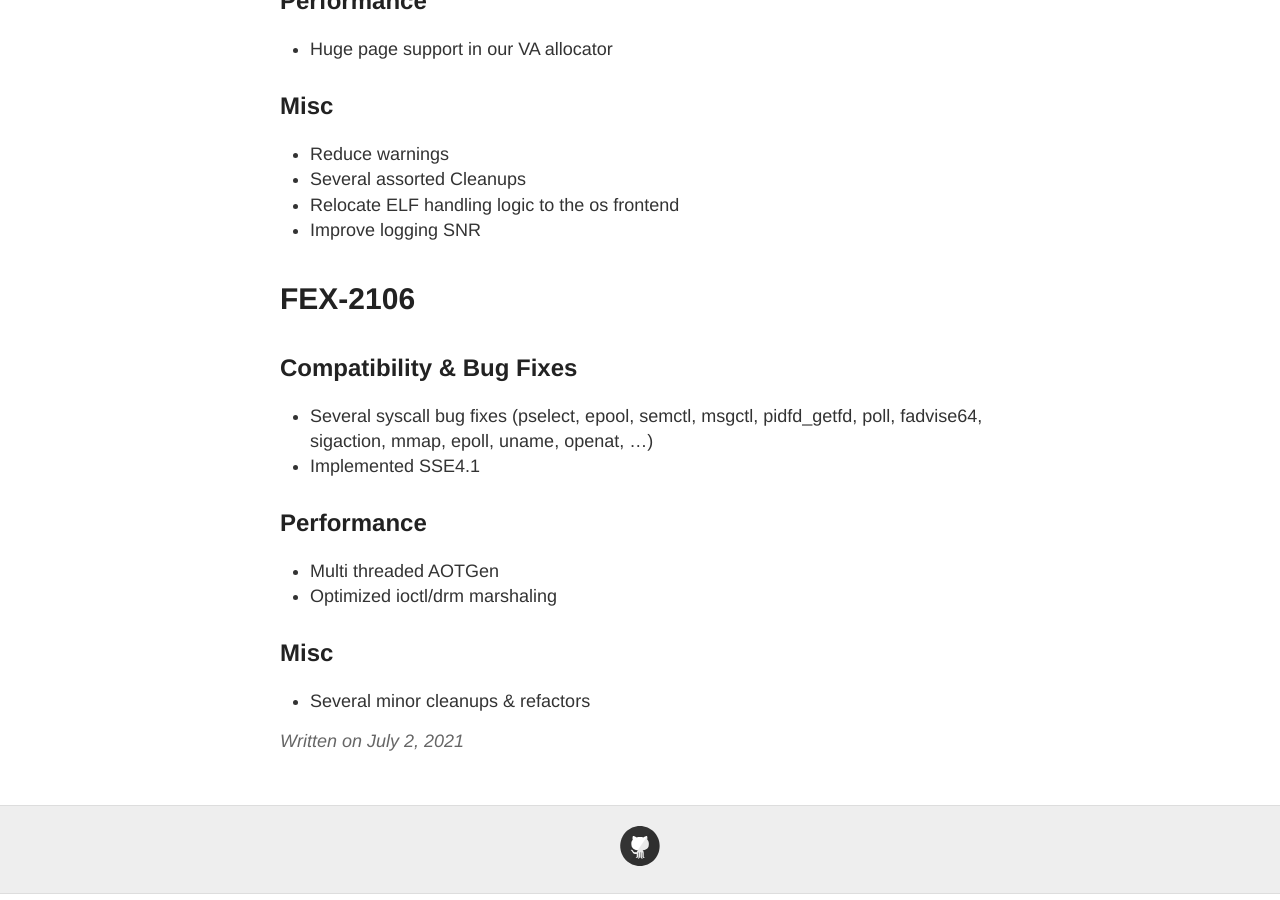
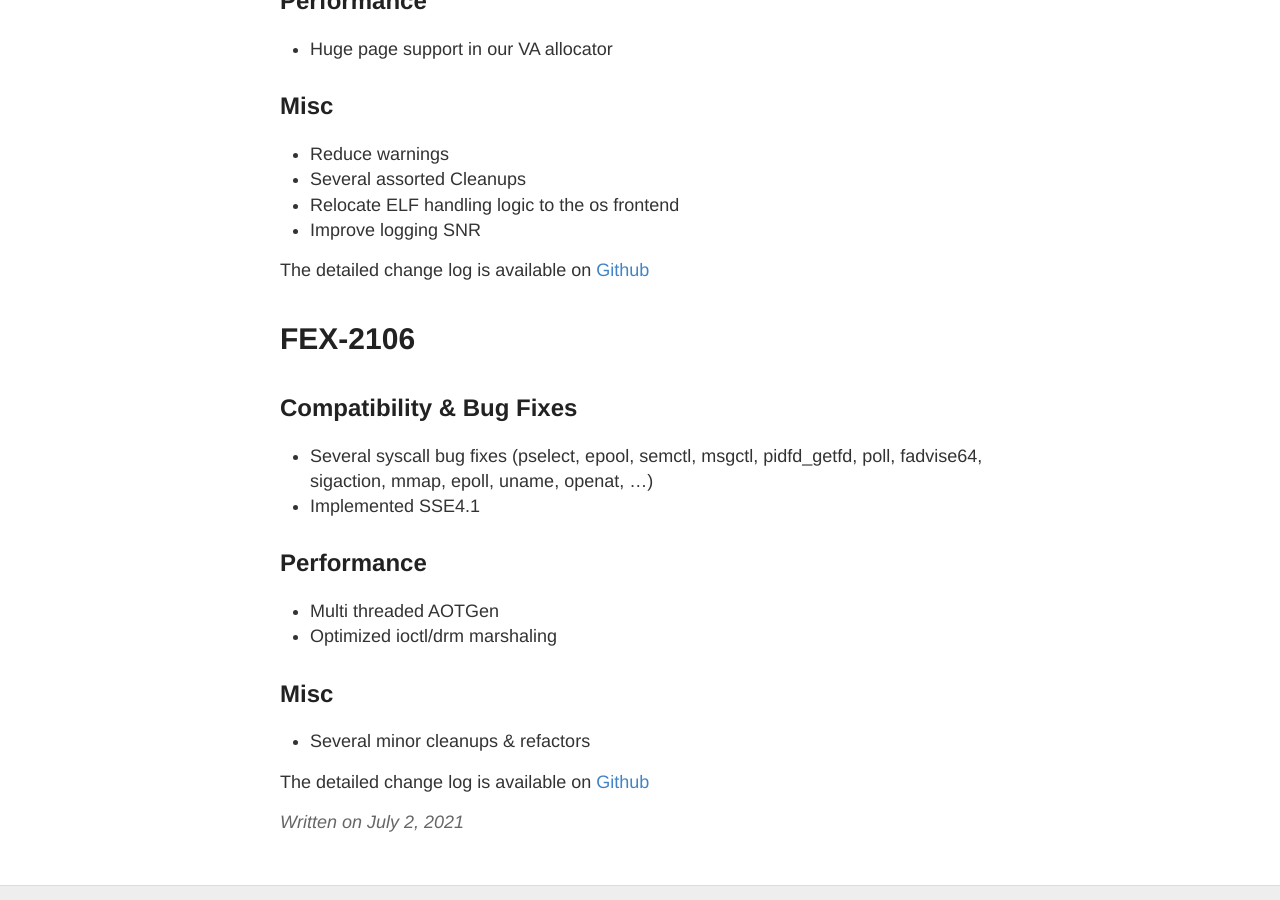
Before and after one commit to FEX-Emu/fex-emu.com, a Jekyll site: the page built from _posts/2021-07-02-FEX-2107.md, in a window 1280 px wide and 900 px high, scrolled down 888 px. Built offline with Jekyll 4.4.1, drawn with Linux system fonts in a browser that asks for light colours.

Commit message:
Update 2021-07-02-FEX-2107.md

```diff
--- a/_posts/2021-07-02-FEX-2107.md
+++ b/_posts/2021-07-02-FEX-2107.md
@@ -31,6 +31,8 @@ Both releases had a LOT of bug fixes and code cleanups, focusing on compatibilit
 - Relocate ELF handling logic to the os frontend
 - Improve logging SNR
 
+The detailed change log is available on [Github](https://github.com/FEX-Emu/FEX/compare/FEX-2106...FEX-2107)
+
 # FEX-2106
 ## Compatibility & Bug Fixes
 - Several syscall bug fixes (pselect, epool, semctl, msgctl, pidfd_getfd, poll, fadvise64, sigaction, mmap, epoll, uname, openat, ...)
@@ -42,3 +44,5 @@ Both releases had a LOT of bug fixes and code cleanups, focusing on compatibilit
 
 ## Misc
 - Several minor cleanups & refactors
+
+The detailed change log is available on [Github](https://github.com/FEX-Emu/FEX/compare/FEX-2105...FEX-2106)
```
